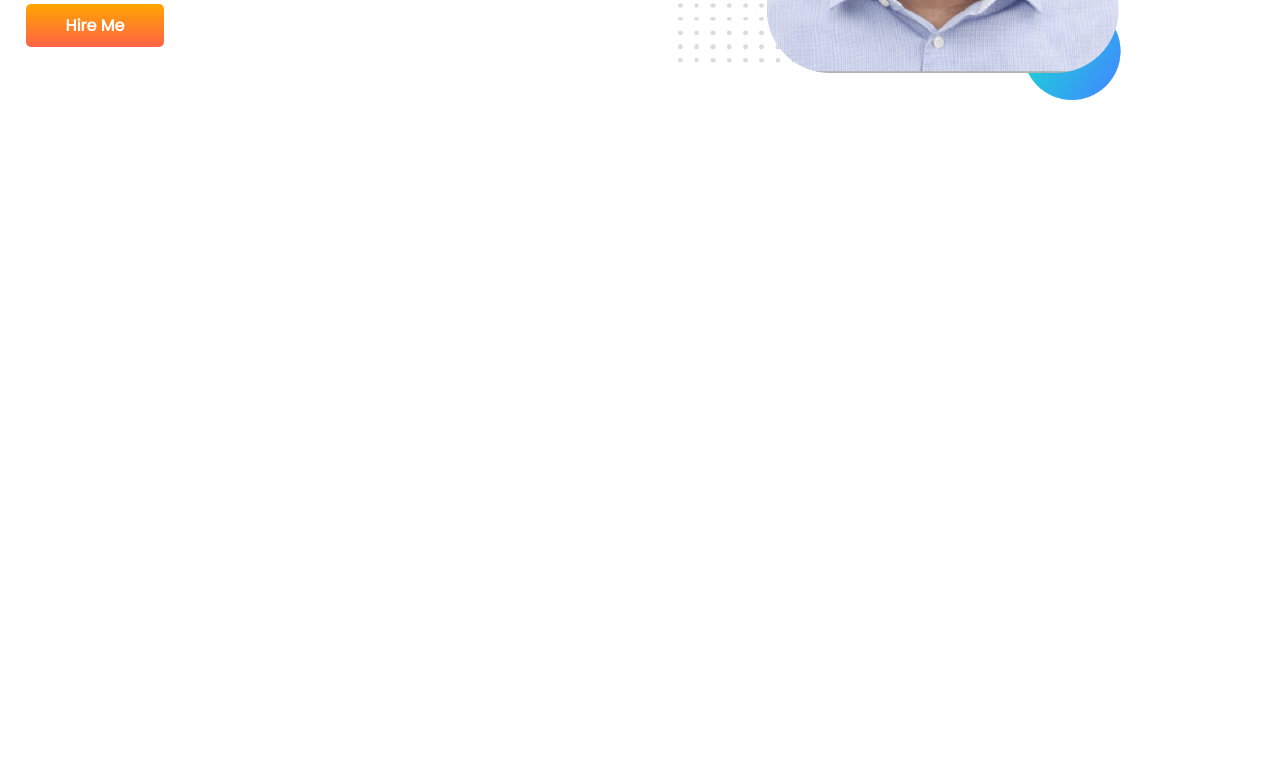
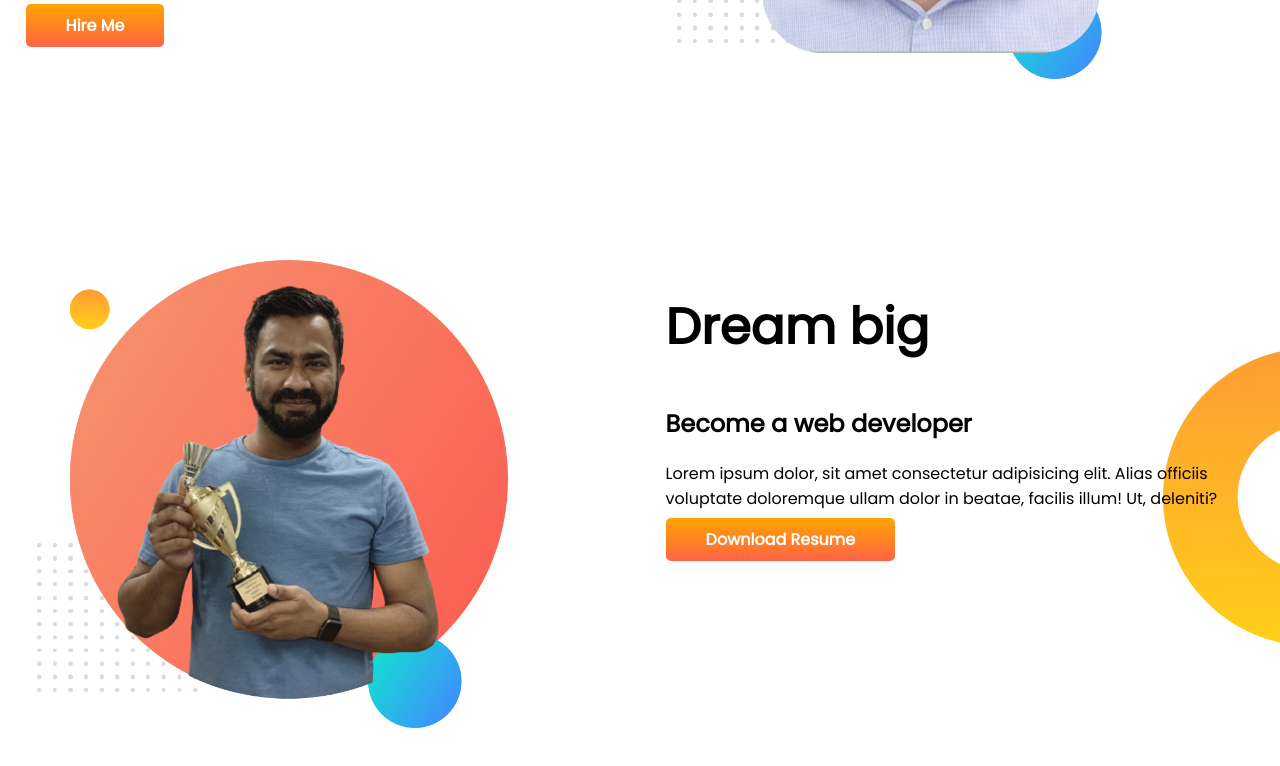
Before and after one commit to nashwan09/developer-portfolio, a plain HTML site: page index.html in a window 1280 px wide. Shown: the part 400-1166 px from the top of the page. Before the commit the page ends 800 px from the top, so only its background shows below. Drawn offline with Linux system fonts and the light colour scheme.

Commit message:
dream section added

```diff
--- a/index.html
+++ b/index.html
@@ -26,6 +26,19 @@
             <img src="images/Photo for Site.png" alt="">
         </div>
     </section>
+    <section class="dream-big">
+        <div class="half-width">
+            <img src="images/nashwan.png" alt="">
+        </div>
+        <div class="half-width">
+            <h1>Dream big</h1>
+            <h2>Become a web developer</h2>
+            <p>Lorem ipsum dolor, sit amet consectetur adipisicing elit. Alias officiis voluptate doloremque ullam dolor
+                in beatae, facilis illum! Ut, deleniti?</p>
+            <a class="link-button" target="_blank" href="">Download Resume</a>
+        </div>
+
+    </section>
 </body>
 
 </html>
--- a/style.css
+++ b/style.css
@@ -10,10 +10,12 @@
 }
 section{
     display: flex;
+    margin-bottom: 150px;
 }
 .half-width{
     width: 50%;
     padding-left: 2%;
+    padding-right: 2%;
 }
 .half-width img{
     width: 80%;
@@ -32,3 +34,8 @@
     background-repeat: no-repeat;
 
 }
+.dream-big{
+    background-image: url(images/dream-bg.png);
+    background-repeat: no-repeat;
+    background-position: right;
+}
```
